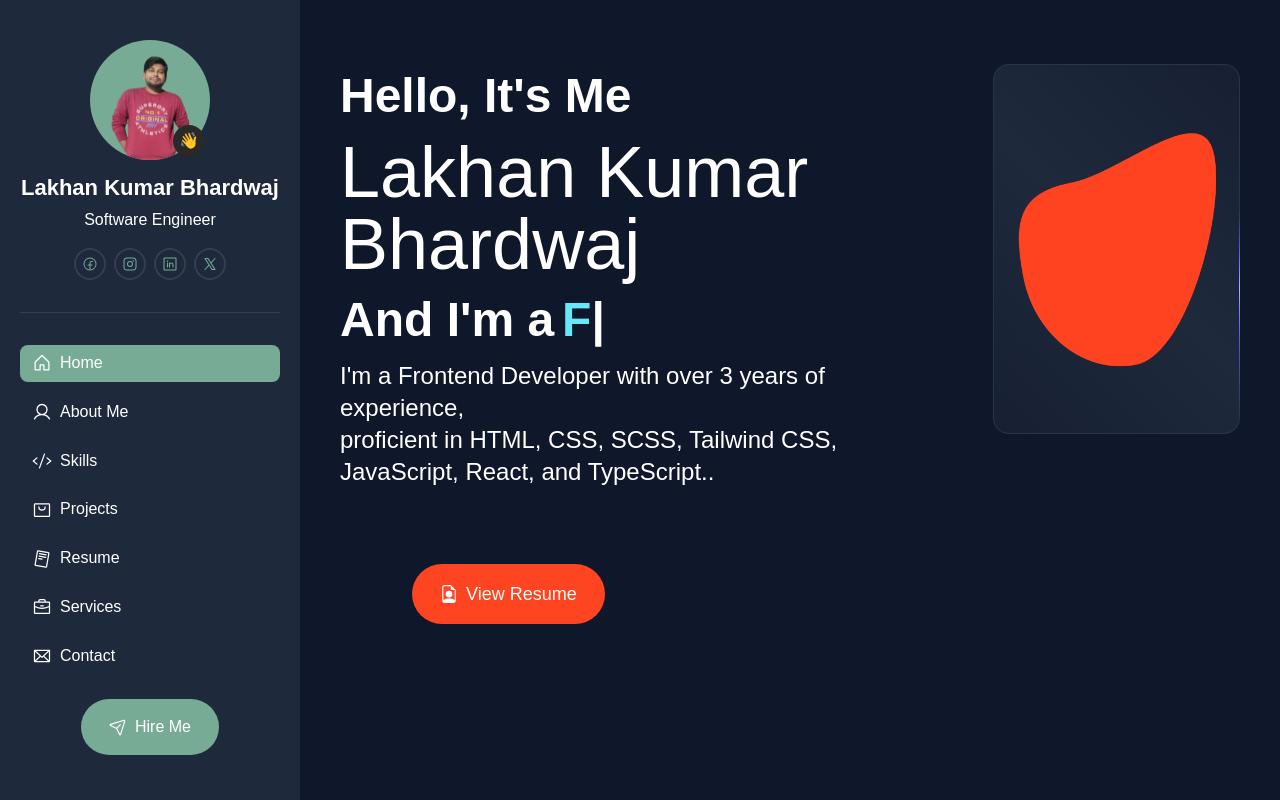
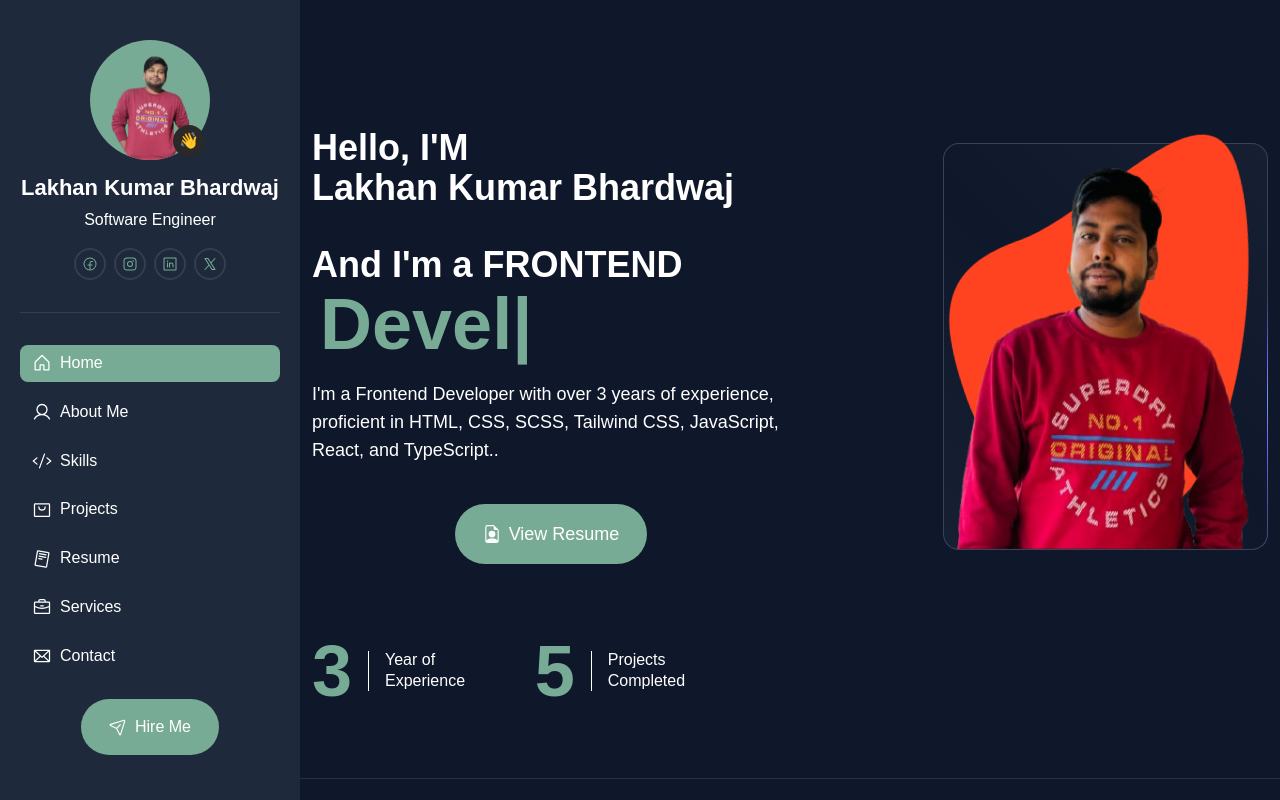
Before and after one commit to LakhanKBhardwaj/My_Portfolio, a Next.js app: page / in a window 1280 px wide. Shown: the top 800 px of the page. Built offline with nearby package versions, Linux system fonts and the light colour scheme.

Commit message:
Completed the home page code.

```diff
--- a/src/components/HomeContent.tsx
+++ b/src/components/HomeContent.tsx
@@ -2,13 +2,16 @@ import React, { FC, useEffect, useRef, useState } from 'react';
 import { Typed } from 'react-typed';
 import Image from 'next/image';
 import BackImage from '../../public/Images/pattern.png';
-import MyPic from '../../public/Images/myPic.png';
+import MyPic from '../../public/Images/Lakhan1.png';
 import { ResumeSvgIcons } from '@/SvgIcons/svgIcons';
 import Link from 'next/link';
+import data from '../../public/data/data.json'
+
 
 export const HomeContent: FC = () => {
-
-
+    const [experienceCount, setExperienceCount] = useState(0);
+    const [projectCount, setProjectCount] = useState(0);
+    const experience = 3;
     const textRef = useRef<HTMLSpanElement>(null);
     const [circleStyle, setCircleStyle] = useState({});
     const [animationClass, setAnimationClass] = useState("");
@@ -43,12 +46,15 @@ export const HomeContent: FC = () => {
     useEffect(() => {
         if (textRef.current) {
             const typed = new Typed(textRef.current, {
-                strings: ["Frontend Developer", "Web Developer", "Computer Programmer"],
+                strings: ["Designer", "Developer", "Programmer"],
                 typeSpeed: 100,
                 backSpeed: 100,
                 backDelay: 1000,
                 loop: true,
+                autoInsertCss: true
             });
+
+
             return () => {
                 // Destroy the Typed instance when the component unmounts
                 typed.destroy();
@@ -56,35 +62,52 @@ export const HomeContent: FC = () => {
         }
     }, []);
 
+    useEffect(() => {
+        let experienceCount = 0;
+        const experienceInterval = setInterval(() => {
+            if (experienceCount < experience) {
+                experienceCount++;
+                setExperienceCount(experienceCount);
+            }
+        }, 500);
+        return () => clearInterval(experienceInterval);
+    }, []);
+
+    useEffect(() => {
+        let projectCount = 0;
+        const projectInterval = setInterval(() => {
+            if (projectCount < data.projects.length) {
+                projectCount++;
+                setProjectCount(projectCount);
+            }
+        }, 300); // Animates the count every 500ms
+
+        return () => clearInterval(projectInterval);
+    }, []);
+
+
 
     return (
-        <section id={'home'} className='pt-16'>
-            <div className="grid md:grid-cols-3 border-b-[1px] border-slate-600 md:h-screen ">
-                <div className='col-span-2'>
-                    <div className='sm:px-10 max-sm:px-5'>
+        <section id={'home'} className='pt-32 pb-16 border-b border-homeBorderColor overflow-hidden'>
+            <div className='container'>
+                <div className='flex flex-wrap gap-10 md:gap-14 items-center justify-between'>
+                    <div className='w-[478px] banner-content:w-full'>
+                        <span className='text-2xl md:text-3xl lg:text-4xl leading-[130%] text-white font-bold animate-slideTop ' style={{ animationDelay: "1s" }}>Hello, I'M</span>
+                        <h1 className='text-3xl sm:text-4xl leading-[130%] text-white font-bold  animate-slideLeft' style={{ animationDelay: "1s" }}>Lakhan Kumar Bhardwaj</h1>
+                        <h3 className='text-5xl sm:text-6xl md:text-7xl font-bold animate-slideBottom mt-2 mb-3' style={{ animationDelay: "1s" }}>
+                            <span className='text-2xl md:text-3xl lg:text-4xl  leading-[130%] text-white font-bold '> And I'm a FRONTEND</span><br />
+                            <span ref={textRef} className="text ml-2 text-mediumTealGreen"></span>
+                        </h3>
                         <div className='py-2'>
-                            <h3 className='max-sm:text-xl sm:text-2xl md:text-3xl lg:text-4xl xl:text-5xl text-white font-bold animate-slideTop ' style={{ animationDelay: "1s" }}>Hello, It's Me</h3>
-                        </div>
-                        <div className='py-2'>
-                            <h1 className='max-sm:text-4xl sm:text-4xl md:text-5xl lg:text-6xl xl:text-7xl text-white animate-slideLeft' style={{ animationDelay: "1s" }}>Lakhan Kumar Bhardwaj</h1>
-                        </div>
-                        <div className='py-2'>
-                            <h3 className=' max-sm:text-xl sm:text-2xl md:text-3xl lg:text-4xl xl:text-5xl text-white font-bold animate-slideBottom' style={{ animationDelay: "1s" }}>
-                                And I'm a
-                                <span ref={textRef} className="text ml-2 text-cyan-300"></span>
-                            </h3>
-                        </div>
-                        <div className='py-2'>
-                            <p className='animate-slideRight text-white text-2xl max-sm:text-lg' style={{ animationDelay: "1s" }}>I'm a Frontend Developer with over 3 years of experience,
-                                <br />proficient in HTML, CSS, SCSS, Tailwind CSS, JavaScript, React, and TypeScript..
+                            <p className='animate-slideRight text-white text-lg max-sm:text-lg' style={{ animationDelay: "1s" }}>I'm a Frontend Developer with over 3 years of experience,
+                                proficient in HTML, CSS, SCSS, Tailwind CSS, JavaScript, React, and TypeScript..
                             </p>
                         </div>
-                    </div>
-                    <div className='sm:px-28 max-sm:px-16 mt-12 flex flex-wrap items-center gap-3 md:gap-6 flex-col md:flex-row p-5'>
-                        <div className='overflow-hidden relative inline-block rounded-[50px] mb-3'>
-                            <span style={circleStyle} className={`bg-red-600 rounded-full absolute left-0 top-0 w-0 h-0 ml-0 mt-0 pointer-events-none duration-500 ${animationClass}`}></span>
+                        <div className=' flex flex-wrap items-center banner-content:items-start gap-3 md:gap-6 flex-col  mt-4 md:mt-8'>
+                            <div className='overflow-hidden relative inline-block rounded-[50px]'>
+                                <span style={circleStyle} className={`rounded-full absolute left-0 top-0 w-0 h-0 ml-0 mt-0 pointer-events-none duration-500 ${animationClass}`}></span>
                                 <a href="#"
-                                className="inline-block bg-customOragne text-white font-medium text-lg min-w-[120px] w-max text-center transition duration-700 no-underline px-7 py-4 z-[100000]"
+                                    className="inline-block bg-mediumTealGreen text-white font-medium text-lg min-w-[120px] w-max text-center transition duration-700 no-underline px-7 py-4 z-[100000]"
                                     onMouseEnter={handleMouseEnter}
                                     onMouseLeave={handleMouseLeave}
                                 >
@@ -96,21 +119,34 @@ export const HomeContent: FC = () => {
                             </div>
                         </div>
                     </div>
-                <div className='flex justify-center col-span-1 max-md:col-span-2'>
-                    <section className="sm:px-10 max-sm:px-5 max-md:py-5">
-                        <div className="w-full  max-w-[422px] [background:linear-gradient(45deg,#172033,theme(colors.slate.800)_50%,#172033)_padding-box,conic-gradient(from_var(--border-angle),theme(colors.slate.600/.48)_80%,_theme(colors.indigo.500)_86%,_theme(colors.indigo.300)_90%,_theme(colors.indigo.500)_94%,_theme(colors.slate.600/.48))_border-box] rounded-2xl border border-transparent animate-border">
-                            <div className="px-5 py-16  group">
-                                <Image src={BackImage} alt='Back Image' className=' w-full ' />
+                    <div className='relative Profile-img:left-1/2 Profile-img:transform Profile-img:-translate-x-1/2'>
+                        <div className=' back-image rounded-2xl border border-transparent animate-border'>
+                            <Image src={BackImage} alt='Back Image' className='w-full animate-rotatedBg' />
+                            {/* <div className='w-full h-full bg-mediumTealGreen animate-rotatedBg'></div> */}
+                        </div>
+                        <div className='bg-white'>
+                            <Image src={MyPic} alt='Back Image' className='w-full h-full  absolute top-[-1px]' />
                         </div>
                     </div>
-                    </section>
                 </div>
-                {/* <div className='relative w-full h-[80%] group'>
-                    <Image src={BackImage} alt='Back Image' width={550} className='absolute left-0 bottom-0 transform translate-x-[8%] transition-[bottom,left] duration-[2.5s] group-hover:bottom-[40px]' />
-                    <Image src={MyPic} alt='My Pic' width={450} className='text-3xl absolute left-0 bottom-0 transform translate-x-8 transition-[bottom,left] duration-[2.5s] group-hover:left-[8%]' />
-                </div> */}
+                <div className='w-[636px] flex flex-wrap xl:flex-nowrap items-center gap-3 md:gap-6 mt-10 md:mt-16'>
+                    <div className='flex items-center gap-2 xl:gap-4'>
+                        <h2 className='p-0 m-0 leading-[120%] block text-7xl text-mediumTealGreen font-semibold'> {experienceCount} </h2>
+                        <div className='w-[1px] h-10 bg-white'></div>
+                        <span className='text-white'>Year of Experience</span>
                     </div>
-
+                    <div className='flex items-center gap-2 xl:gap-4'>
+                        <h2 className='p-0 m-0 leading-[120%] block text-7xl text-mediumTealGreen font-semibold'> {projectCount} </h2>
+                        <div className='w-[1px] h-10 bg-white'></div>
+                        <span className='text-white'>Projects Completed</span>
+                    </div>
+                    <div className='flex items-center gap-2 xl:gap-4 w-[194px] '>
+                        {/* <h2 className='p-0 m-0 leading-[120%] block text-7xl text-mediumTealGreen font-semibold'> {experienceCount} </h2>
+                        <div className='w-[1px] h-10 bg-white'></div>
+                        <span className='text-white'>Year of Experience</span> */}
+                    </div>
+                </div>
+            </div>
         </section>
 
 
--- a/src/pages/_app.tsx
+++ b/src/pages/_app.tsx
@@ -2,6 +2,7 @@ import { useEffect, useState } from 'react';
 import type { AppProps } from 'next/app'
 import '@/styles/globals.css'
 import '@/styles/Preloaded.css'
+import '@/styles/HomeContent.css';
 import { Preloader } from '@/components/Preloader'
 
 
--- /dev/null
+++ b/src/styles/HomeContent.css
@@ -0,0 +1,25 @@
+/* Custom cursor style */
+.typed-cursor {
+    color: var(--medium-teal-green) !important;  /* Set the desired cursor color */
+}
+.back-image{
+    width: 325px;
+    height: 407px;
+    background:
+    linear-gradient(45deg, #172033, rgba(15, 23, 42, 1) 50%, #172033) padding-box,
+    conic-gradient(
+      from var(--border-angle),
+      rgba(100, 116, 139, 0.48) 80%,
+      rgba(99, 102, 241, 1) 86%,
+      rgba(129, 140, 248, 1) 90%,
+      rgba(99, 102, 241, 1) 94%,
+      rgba(100, 116, 139, 0.48)
+    ) border-box;
+}
+
+@media screen and (max-width:767px) {
+    .back-image{
+        width: 280px;
+        height: 350px;
+    }
+  }
--- a/src/styles/globals.css
+++ b/src/styles/globals.css
@@ -112,8 +112,15 @@ html {
   overflow-x: hidden;
 }
 
+
 @media screen and (max-width:991px) {
   .main-containt{
     margin-left: 0px;
   }
 }
+
+@media screen and (min-width:1400px) {
+  .container{
+    max-width: 1320px;
+  }
+}
```
Also changed, not shown: public/data/data.json (+15 -19 lines), tailwind.config.ts (+18 -13 lines). Lines whose indentation alone changed are shown as unchanged.
